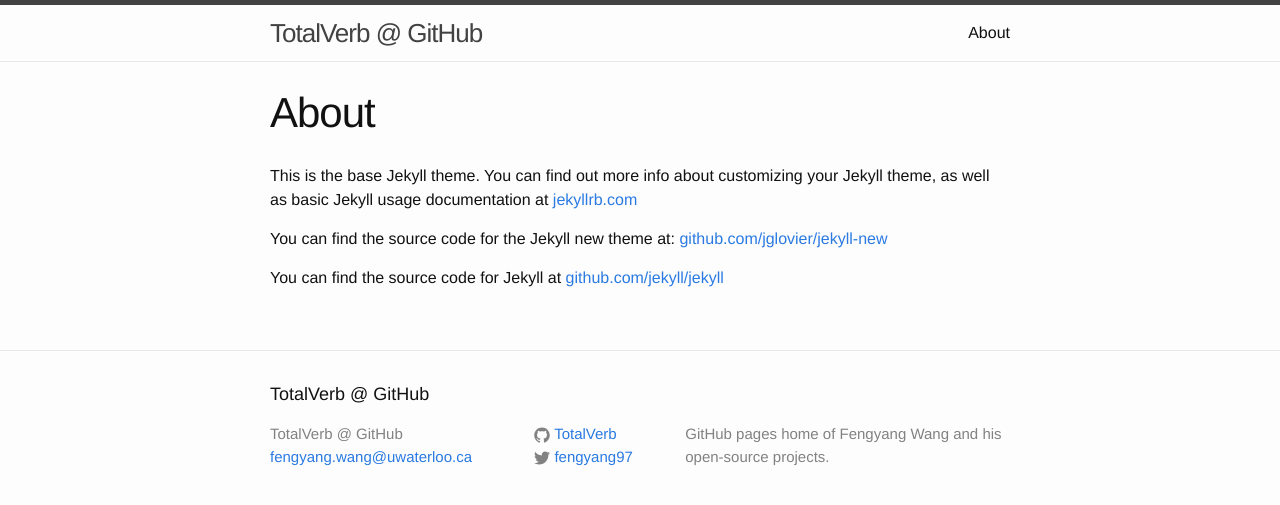
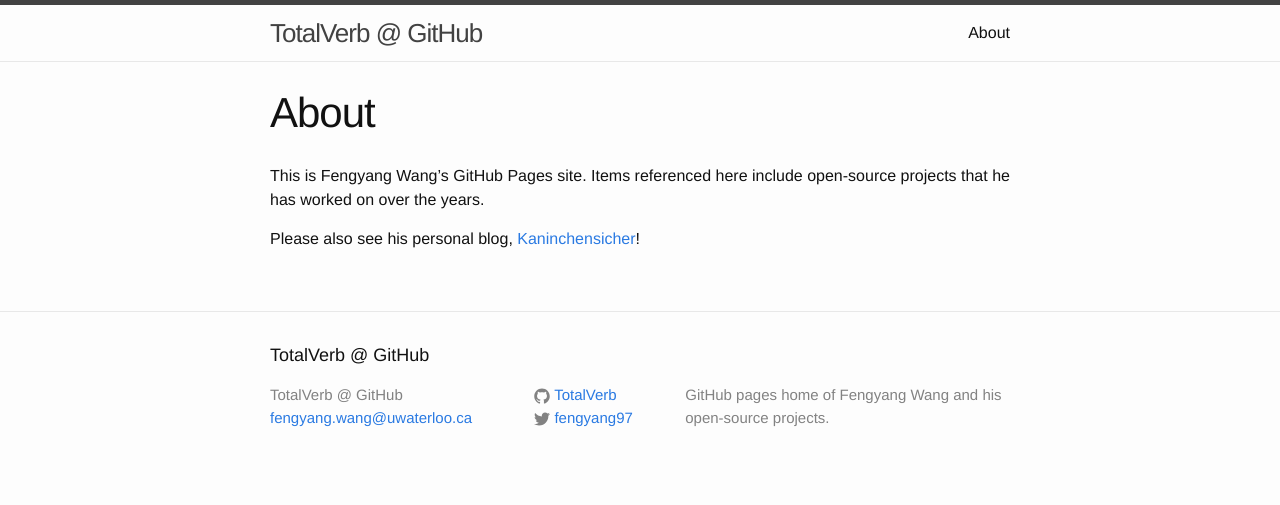
Before and after one commit to TotalVerb/totalverb.github.io, a Jekyll site: the page built from about.md, in a window 1280 px wide. Shown: the top 505 px of the page. Built offline with Jekyll 4.4.1, drawn with Linux system fonts in a browser that asks for light colours.

Commit message:
Change about.

```diff
--- a/about.md
+++ b/about.md
@@ -4,8 +4,8 @@
 permalink: /about/
 ---
 
-This is the base Jekyll theme. You can find out more info about customizing your Jekyll theme, as well as basic Jekyll usage documentation at [jekyllrb.com](http://jekyllrb.com/)
+This is Fengyang Wang's GitHub Pages site. Items referenced here include open-source projects that he has worked on over the years.
 
-You can find the source code for the Jekyll new theme at: [github.com/jglovier/jekyll-new](https://github.com/jglovier/jekyll-new)
+Please also see his personal blog, [Kaninchensicher][kanin]!
 
-You can find the source code for Jekyll at [github.com/jekyll/jekyll](https://github.com/jekyll/jekyll)
+[kanin]: //kaninchensicher.wordpress.com
```
